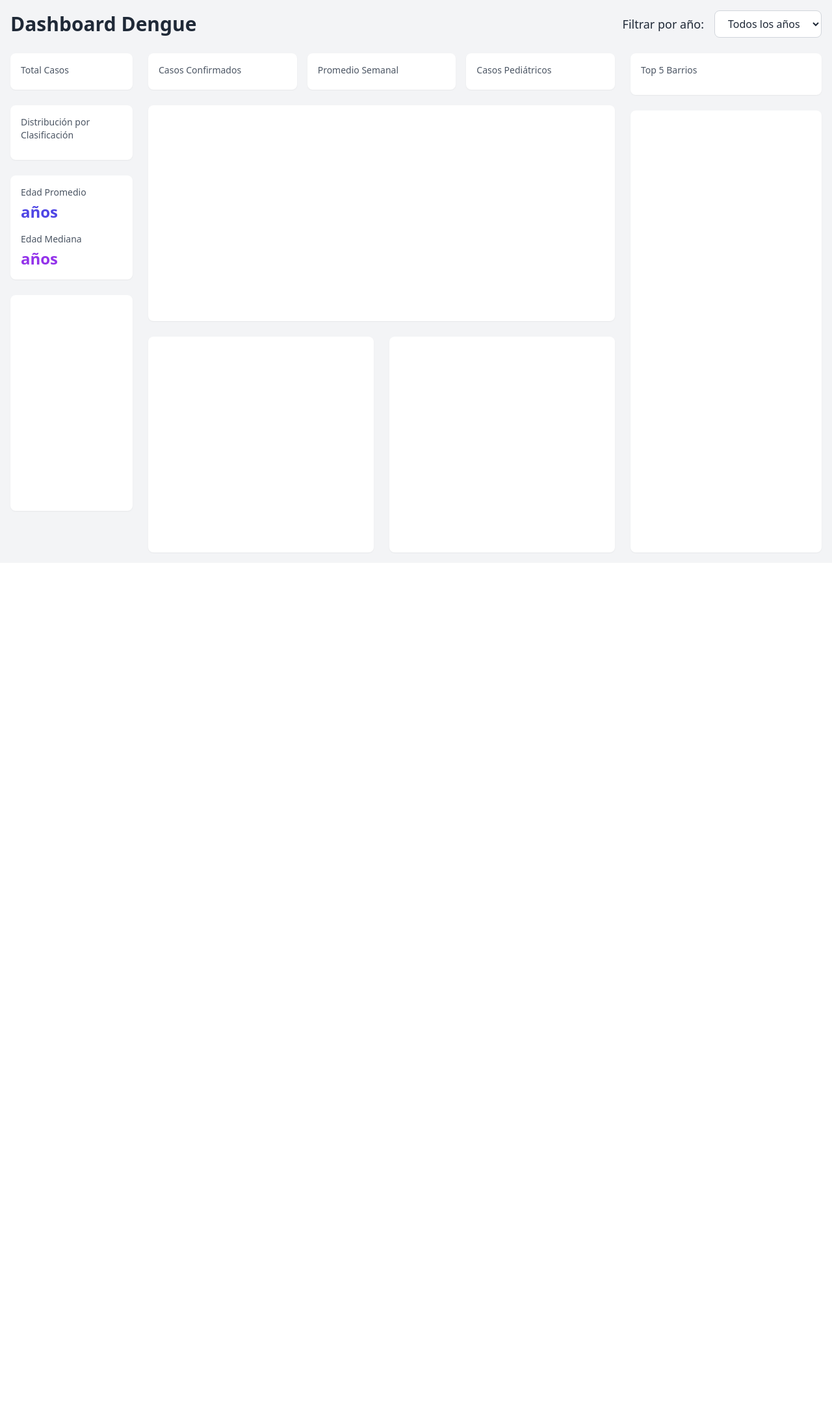
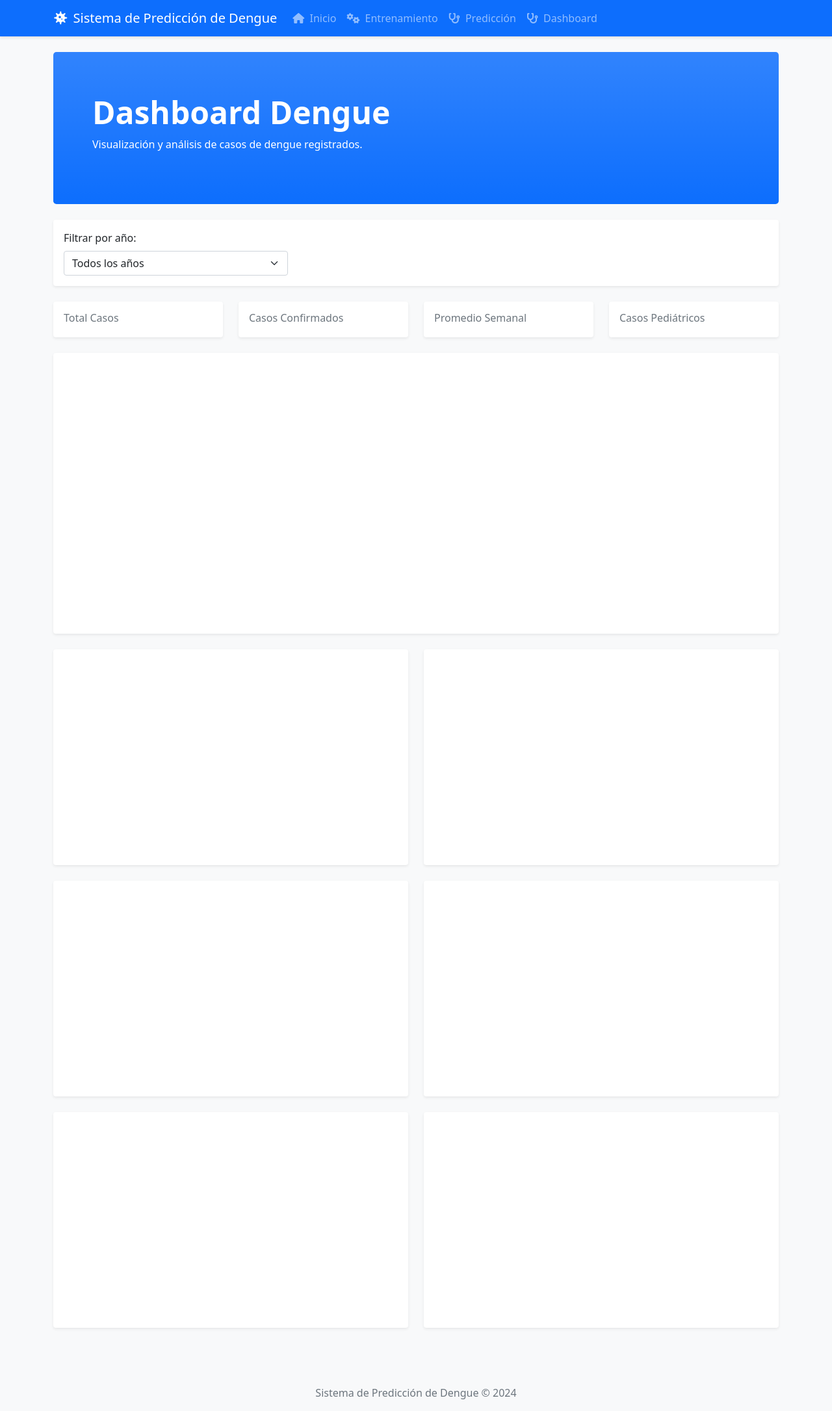
Before and after one commit to Josechaparro09/prevencion-dengue, a Flask app: template templates/dashboard.html in a window 1280 px wide. Shown: the whole page at 65% size. Before the commit the page ends 852 px from the top, so only its background shows below. Run offline with Flask 3, Linux system fonts and the light colour scheme; the template is opened without the code that fills it, so the values that code supplies are empty; some libraries are stand-ins or nearby versions.

Commit message:
Versión final

```diff
--- a/templates/dashboard.html
+++ b/templates/dashboard.html
@@ -1,229 +1,179 @@
-<!DOCTYPE html>
-<html lang="es">
-<head>
-    <meta charset="UTF-8">
-    <meta name="viewport" content="width=device-width, initial-scale=1.0">
-    <title>Dashboard Dengue</title>
-    <script src="https://cdn.plot.ly/plotly-latest.min.js"></script>
-    <script src="https://cdn.tailwindcss.com"></script>
-</head>
-<body class="bg-gray-100 text-gray-800 min-h-screen">
-    <div class="container mx-auto p-4 max-w-full">
-        <!-- Header -->
-        <div class="flex justify-between items-center mb-6">
-            <h1 class="text-3xl font-bold text-primary">Dashboard Dengue</h1>
-            <div class="flex items-center gap-2">
-                <div class="flex items-center space-x-4">
-                    <label for="year" class="text-lg">Filtrar por año:</label>
-                    <select id="year" onchange="window.location.href='/dashboard?year=' + this.value"
-                            class="bg-white text-gray-800 px-4 py-2 rounded-lg border border-gray-300">
+{% extends "base.html" %}
+{% block content %}
+
+<div class="container py-4">
+    <!-- Hero Section -->
+    <div class="p-5 mb-4 bg-primary bg-gradient text-white rounded-3">
+        <div class="container-fluid py-3">
+            <h1 class="display-5 fw-bold">Dashboard Dengue</h1>
+            <p class="col-md-8">Visualización y análisis de casos de dengue registrados.</p>
+        </div>
+    </div>
+
+    <!-- Filter Section -->
+    <div class="card border-0 shadow-sm mb-4">
+        <div class="card-body">
+            <div class="row align-items-center">
+                <div class="col-md-4">
+                    <label for="yearFilter" class="form-label">Filtrar por año:</label>
+                    <select class="form-select" id="yearFilter">
                         <option value="">Todos los años</option>
                         {% for year in years %}
-                        <option value="{{ year }}" {% if year == selected_year %}selected{% endif %}>
-                            {{ year }}
-                        </option>
+                            <option value="{{ year }}" {% if year == selected_year %}selected{% endif %}>{{ year }}</option>
                         {% endfor %}
                     </select>
                 </div>
             </div>
         </div>
+    </div>
 
-        <!-- Dashboard Grid -->
-        <div class="grid grid-cols-12 gap-6">
-            <!-- Left Column -->
-            <div class="col-span-2">
-                <!-- Total Casos -->
-                <div class="bg-white p-4 rounded-lg shadow-sm mb-6">
-                    <h2 class="text-sm text-gray-600 mb-1">Total Casos</h2>
-                    <p class="text-4xl font-bold text-blue-600">{{ kpis.total_casos }}</p>
-                </div>
-
-                <!-- Distribución -->
-                <div class="bg-white p-4 rounded-lg shadow-sm mb-6">
-                    <h2 class="text-sm text-gray-600 mb-3">Distribución por Clasificación</h2>
-                    {% for clasificacion, datos in kpis.clasfinal_stats.distribucion.items() %}
-                    <div class="mb-2">
-                        <div class="flex justify-between items-center mb-1">
-                            <span class="text-sm">{{ clasificacion }}</span>
-                            <span class="text-blue-600">{{ datos }}</span>
-                        </div>
-                        <div class="text-xs text-gray-500">
-                            {{ kpis.clasfinal_stats.porcentajes[clasificacion] }}%
-                        </div>
-                    </div>
-                    {% endfor %}
-                </div>
-
-                <!-- Edad Stats -->
-                <div class="bg-white p-4 rounded-lg shadow-sm mb-6">
-                    <div class="mb-4">
-                        <h2 class="text-sm text-gray-600 mb-1">Edad Promedio</h2>
-                        <p class="text-2xl font-bold text-indigo-600">{{ kpis.edad_promedio }} años</p>
-                    </div>
-                    <div>
-                        <h2 class="text-sm text-gray-600 mb-1">Edad Mediana</h2>
-                        <p class="text-2xl font-bold text-purple-600">{{ kpis.edad_mediana }} años</p>
-                    </div>
-                </div>
-
-                <!-- Casos por Género -->
-                <div class="bg-white p-4 rounded-lg shadow-sm flex-grow">
-                    <div id="genero" class="h-[300px]"></div>
+    <!-- KPI Cards Row -->
+    <div class="row g-4 mb-4">
+        <div class="col-md-3">
+            <div class="card border-0 shadow-sm h-100">
+                <div class="card-body">
+                    <h6 class="text-muted mb-1">Total Casos</h6>
+                    <h2 class="mb-0 text-primary">{{ kpis.total_casos }}</h2>
                 </div>
             </div>
-
-            <!-- Center Column -->
-            <div class="col-span-7">
-                <!-- KPIs Row -->
-                <div class="grid grid-cols-3 gap-4 mb-6">
-                    <div class="bg-white p-4 rounded-lg shadow-sm">
-                        <h2 class="text-sm text-gray-600 mb-1">Casos Confirmados</h2>
-                        <p class="text-2xl font-bold text-green-600">{{ kpis.casos_confirmados }}</p>
-                    </div>
-                    <div class="bg-white p-4 rounded-lg shadow-sm">
-                        <h2 class="text-sm text-gray-600 mb-1">Promedio Semanal</h2>
-                        <p class="text-2xl font-bold text-pink-600">{{ kpis.casos_semanales_promedio }}</p>
-                    </div>
-                    <div class="bg-white p-4 rounded-lg shadow-sm">
-                        <h2 class="text-sm text-gray-600 mb-1">Casos Pediátricos</h2>
-                        <p class="text-2xl font-bold text-orange-600">{{ kpis.casos_pediatricos }}</p>
-                    </div>
-                </div>
-
-                <!-- Charts Grid -->
-                <div class="grid grid-cols-2 gap-6">
-                    <!-- Casos por Semana Epidemiológica -->
-                    <div class="bg-white p-4 rounded-lg shadow-sm col-span-2">
-                        <div id="casos-semana" class="h-[300px]"></div>
-                    </div>
-
-                    <!-- Top 5 Barrios -->
-                    <div class="bg-white p-4 rounded-lg shadow-sm">
-                        <div id="barrios" class="h-[300px]"></div>
-                    </div>
-
-                    <!-- Grupos de Edad -->
-                    <div class="bg-white p-4 rounded-lg shadow-sm">
-                        <div id="grupos-edad" class="h-[300px]"></div>
-                    </div>
+        </div>
+        <div class="col-md-3">
+            <div class="card border-0 shadow-sm h-100">
+                <div class="card-body">
+                    <h6 class="text-muted mb-1">Casos Confirmados</h6>
+                    <h2 class="mb-0 text-success">{{ kpis.casos_confirmados }}</h2>
                 </div>
             </div>
-
-            <!-- Right Column -->
-            <div class="col-span-3 flex flex-col">
-                <!-- Top 5 Barrios -->
-                <div class="bg-white p-4 rounded-lg shadow-sm mb-6">
-                    <h2 class="text-sm text-gray-600 mb-3">Top 5 Barrios</h2>
-                    {% for barrio, cantidad in kpis.top_barrios.items() %}
-                    <div class="flex justify-between items-center mb-2">
-                        <span class="text-sm truncate text-gray-800">{{ barrio }}</span>
-                        <span class="text-orange-600">{{ cantidad }}</span>
-                    </div>
-                    {% endfor %}
+        </div>
+        <div class="col-md-3">
+            <div class="card border-0 shadow-sm h-100">
+                <div class="card-body">
+                    <h6 class="text-muted mb-1">Promedio Semanal</h6>
+                    <h2 class="mb-0 text-info">{{ kpis.casos_semanales_promedio }}</h2>
                 </div>
-
-                <!-- Frecuencia de Síntomas -->
-                <div class="bg-white p-4 rounded-lg shadow-sm flex-grow">
-                    <div id="frecuencia-sintomas" class="h-[500px]"></div>
+            </div>
+        </div>
+        <div class="col-md-3">
+            <div class="card border-0 shadow-sm h-100">
+                <div class="card-body">
+                    <h6 class="text-muted mb-1">Casos Pediátricos</h6>
+                    <h2 class="mb-0 text-warning">{{ kpis.casos_pediatricos }}</h2>
                 </div>
             </div>
         </div>
     </div>
 
-    <script>
-        // Configuración base para todos los gráficos
-        const baseLayout = {
-            font: {
-                color: '#1F2937', // text-gray-800
-                size: 10
-            },
-            paper_bgcolor: '#FFFFFF',
-            plot_bgcolor: '#FFFFFF',
-            margin: { t: 20, r: 20, l: 50, b: 50 },
-            showlegend: true,
-            legend: {
-                font: { size: 10 },
-                orientation: 'h',
-                y: -0.2
-            },
-            xaxis: {
-                showgrid: true,
-                gridcolor: '#E5E7EB', // gray-200
-                tickfont: { size: 10 }
-            },
-            yaxis: {
-                showgrid: true,
-                gridcolor: '#E5E7EB', // gray-200
-                tickfont: { size: 10 }
+    <!-- Charts Grid -->
+    <div class="row g-4">
+        <!-- Weekly Cases Chart -->
+        <div class="col-12">
+            <div class="card border-0 shadow-sm">
+                <div class="card-body">
+                    <div id="casos_semana" style="height: 400px;"></div>
+                </div>
+            </div>
+        </div>
+
+        <!-- Gender Distribution and Age Distribution -->
+        <div class="col-md-6">
+            <div class="card border-0 shadow-sm">
+                <div class="card-body">
+                    <div id="genero" style="height: 300px;"></div>
+                </div>
+            </div>
+        </div>
+        <div class="col-md-6">
+            <div class="card border-0 shadow-sm">
+                <div class="card-body">
+                    <div id="edad" style="height: 300px;"></div>
+                </div>
+            </div>
+        </div>
+
+        <!-- Classification Distribution -->
+        <div class="col-md-6">
+            <div class="card border-0 shadow-sm">
+                <div class="card-body">
+                    <div id="clasfinal_pie" style="height: 300px;"></div>
+                </div>
+            </div>
+        </div>
+
+        <!-- Age Groups -->
+        <div class="col-md-6">
+            <div class="card border-0 shadow-sm">
+                <div class="card-body">
+                    <div id="grupos_edad" style="height: 300px;"></div>
+                </div>
+            </div>
+        </div>
+
+        <!-- Top Neighborhoods -->
+        <div class="col-md-6">
+            <div class="card border-0 shadow-sm">
+                <div class="card-body">
+                    <div id="barrios" style="height: 300px;"></div>
+                </div>
+            </div>
+        </div>
+
+        <!-- Symptoms Frequency -->
+        <div class="col-md-6">
+            <div class="card border-0 shadow-sm">
+                <div class="card-body">
+                    <div id="frecuencia_sintomas" style="height: 300px;"></div>
+                </div>
+            </div>
+        </div>
+    </div>
+</div>
+
+<!-- Plotly JS -->
+<script src="https://cdn.plot.ly/plotly-latest.min.js"></script>
+
+<!-- Charts Initialization -->
+<script>
+    document.addEventListener('DOMContentLoaded', function() {
+        // Initialize all charts
+        const plots = {{ plots|tojson|safe }};
+
+        // Lista de todas las gráficas que esperamos
+        const expectedCharts = [
+            'casos_semana',
+            'genero',
+            'edad',
+            'clasfinal_pie',
+            'grupos_edad',
+            'barrios',
+            'frecuencia_sintomas'
+        ];
+
+        // Inicializar cada gráfica
+        expectedCharts.forEach(chartId => {
+            if (plots[chartId] && document.getElementById(chartId)) {
+                try {
+                    const plotData = JSON.parse(plots[chartId]);
+                    Plotly.newPlot(chartId, plotData.data, plotData.layout);
+                } catch (error) {
+                    console.error(`Error initializing chart ${chartId}:`, error);
+                }
             }
-        };
+        });
 
-        // Configuraciones específicas para cada gráfico
-        const layouts = {
-            casosSemana: {
-                ...baseLayout,
-                height: 300,
-                margin: { t: 20, r: 20, l: 50, b: 70 }
-            },
-            gruposEdad: {
-                ...baseLayout,
-                height: 300,
-                margin: { t: 20, r: 20, l: 50, b: 70 }
-            },
-            barrios: {
-                ...baseLayout,
-                height: 300,
-                margin: { t: 20, r: 20, l: 120, b: 50 }
-            },
-            genero: {
-                ...baseLayout,
-                height: 300,
-                showlegend: false,
-                margin: { t: 20, r: 20, l: 20, b: 20 }
-            },
-            frecuenciaSintomas: {
-                ...baseLayout,
-                height: 500,
-                margin: { t: 20, r: 20, l: 120, b: 50 }
-            },
-            clasfinalPie: {
-                ...baseLayout,
-                height: 300,
-                margin: { t: 20, r: 20, l: 20, b: 20 }
-            }
-        };
-
-        {% if plots.casos_semana %}
-        Plotly.newPlot('casos-semana', {{ plots.casos_semana | safe }}, layouts.casosSemana);
-        {% endif %}
-
-        {% if plots.genero %}
-        Plotly.newPlot('genero', {{ plots.genero | safe }}, layouts.genero);
-        {% endif %}
-
-        {% if plots.barrios %}
-        Plotly.newPlot('barrios', {{ plots.barrios | safe }}, layouts.barrios);
-        {% endif %}
-
-        {% if plots.grupos_edad %}
-        Plotly.newPlot('grupos-edad', {{ plots.grupos_edad | safe }}, layouts.gruposEdad);
-        {% endif %}
-
-        {% if plots.frecuencia_sintomas %}
-        Plotly.newPlot('frecuencia-sintomas', {{ plots.frecuencia_sintomas | safe }}, layouts.frecuenciaSintomas);
-        {% endif %}
-
-        {% if plots.clasfinal_pie %}
-        Plotly.newPlot('clasfinal_pie', {{ plots.clasfinal_pie | safe }}, layouts.clasfinalPie);
-        {% endif %}
-
-        // Hacer los gráficos responsivos
-        window.addEventListener('resize', () => {
-            const graphs = document.querySelectorAll('[id^="casos-"], [id^="genero"], [id^="barrios"], [id^="grupos-"], [id^="frecuencia-"], [id^="clasfinal_"]');
-            graphs.forEach(graph => {
-                Plotly.Plots.resize(graph);
+        // Year filter functionality
+        const yearFilter = document.getElementById('yearFilter');
+        if (yearFilter) {
+            yearFilter.addEventListener('change', function() {
+                const year = this.value;
+                const url = new URL(window.location);
+                if (year) {
+                    url.searchParams.set('year', year);
+                } else {
+                    url.searchParams.delete('year');
+                }
+                window.location = url;
             });
-        });
-    </script>
-</body>
-</html>
+        }
+    });
+</script>
+{% endblock %}
--- a/templates/index.html
+++ b/templates/index.html
@@ -10,7 +10,7 @@
         <div class="container-fluid py-5 position-relative">
             <div class="row align-items-center">
                 <div class="col-lg-8 col-md-7">
-                    <h1 class="display-4 fw-bold mb-4">Sistema Inteligente de Predicción de Dengue</h1>
+                    <h1 class="display-4 fw-bold mb-4">Sistema Inteligente para la Predicción y prevención del Dengue</h1>
                     <p class="fs-4 mb-4">Una herramienta innovadora que combina la inteligencia artificial con la experiencia médica para la detección temprana y clasificación precisa de casos de dengue.</p>
                     <div class="d-flex gap-3">
                         <a href="{{ url_for('predict') }}" class="btn btn-light btn-lg px-4 py-2">
```
Also changed, not shown: app.py (+11 -11 lines).
